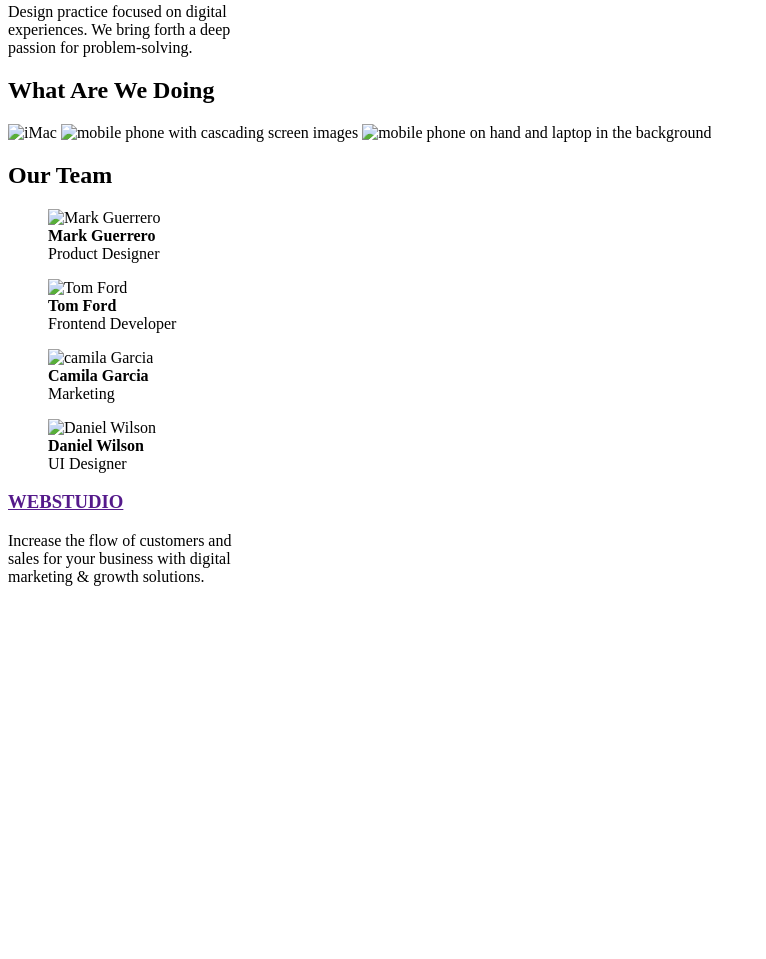
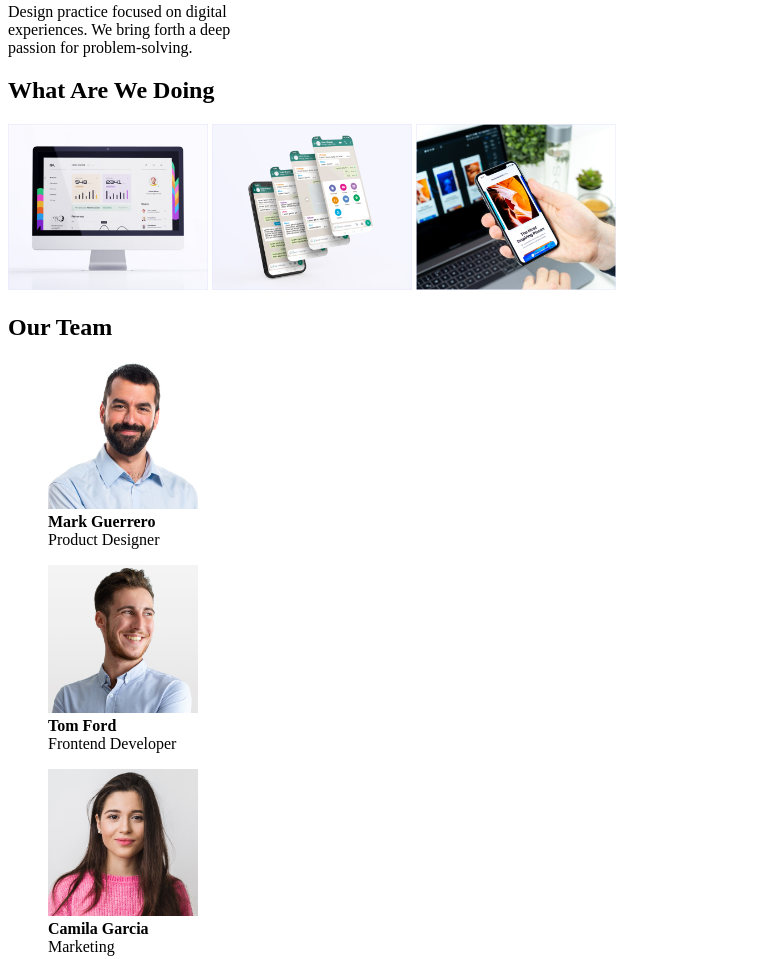
Before and after one commit to doncleden/goit-markup-hw-01, a plain HTML site: page index.html in a window 1280 px wide. Shown: the part 677-1636 px from the top of the page, without its empty margins (0-766 px from the left). Before the commit the page ends 1279 px from the top, so only its background shows below. Drawn offline with Linux system fonts and the light colour scheme; the site is published under a folder, as on GitHub Pages, so addresses that start at the root find nothing.

Commit message:
update index
update index

```diff
--- a/index.html
+++ b/index.html
@@ -45,26 +45,26 @@
     <main>
         <section>
             <h2>What Are We Doing</h2>
-            <img src="/images/image-1.jpg" alt="iMac" width="200">
-            <img src="/images/image-2.jpg" alt="mobile phone with cascading screen images" width="200">
-            <img src="/images/image-3.jpg" alt="mobile phone on hand and laptop in the background" width="200">
+            <img src="images/image-1.jpg" alt="iMac" width="200">
+            <img src="images/image-2.jpg" alt="mobile phone with cascading screen images" width="200">
+            <img src="images/image-3.jpg" alt="mobile phone on hand and laptop in the background" width="200">
         </section>
         <section>
             <h2>Our Team</h2>
             <figure>
-            <img src="/images/guerrero,m.jpg" alt="Mark Guerrero" width="150">
+            <img src="images/guerrero,m.jpg" alt="Mark Guerrero" width="150">
             <figcaption><b>Mark Guerrero</b><br>Product Designer</figcaption>
             </figure>
             <figure>
-            <img src="/images/ford,t.jpg" alt="Tom Ford" width="150">
+            <img src="images/ford,t.jpg" alt="Tom Ford" width="150">
             <figcaption><b>Tom Ford</b><br>Frontend Developer</figcaption>
             </figure>
             <figure>
-            <img src="/images/garcia,c.jpg" alt="camila Garcia" width="150">
+            <img src="images/garcia,c.jpg" alt="camila Garcia" width="150">
             <figcaption><b>Camila Garcia</b><br>Marketing</figcaption>
             </figure>
             <figure>
-            <img src="/images/wilson,d.jpg" alt="Daniel Wilson" width="150">
+            <img src="images/wilson,d.jpg" alt="Daniel Wilson" width="150">
             <figcaption><b>Daniel Wilson</b><br>UI Designer</figcaption>
             </figure>
         </section>
```
